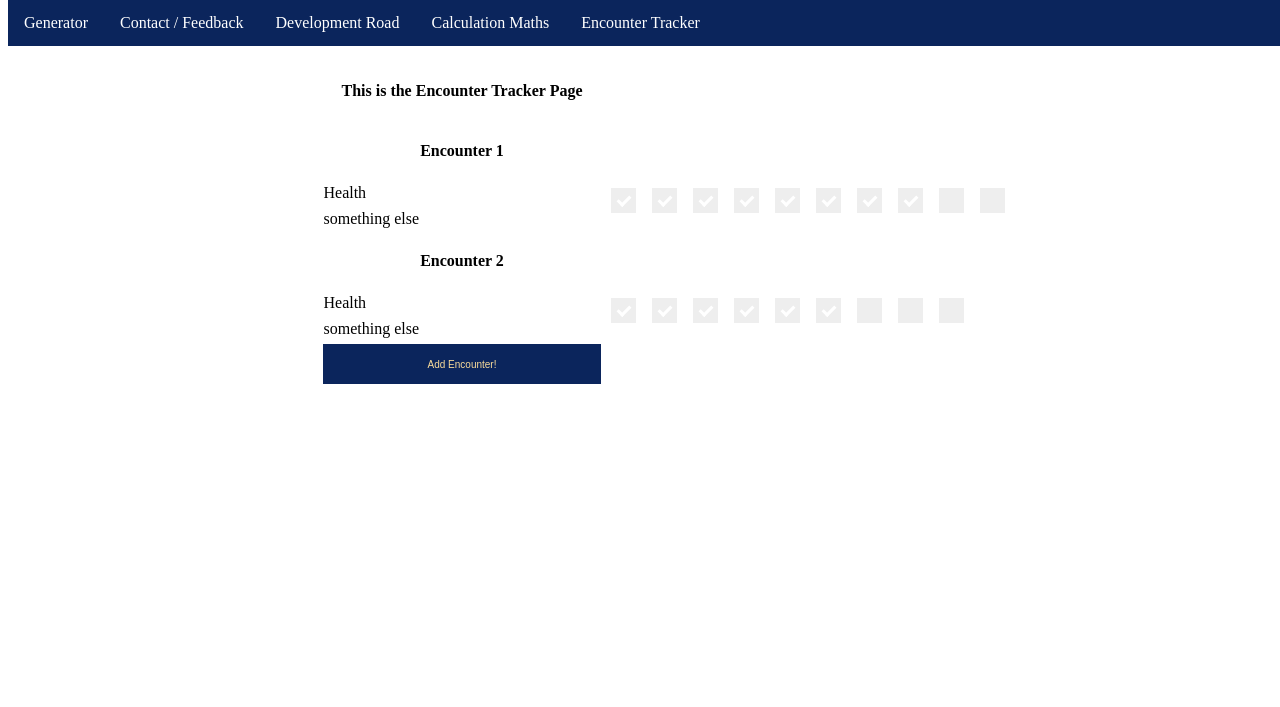
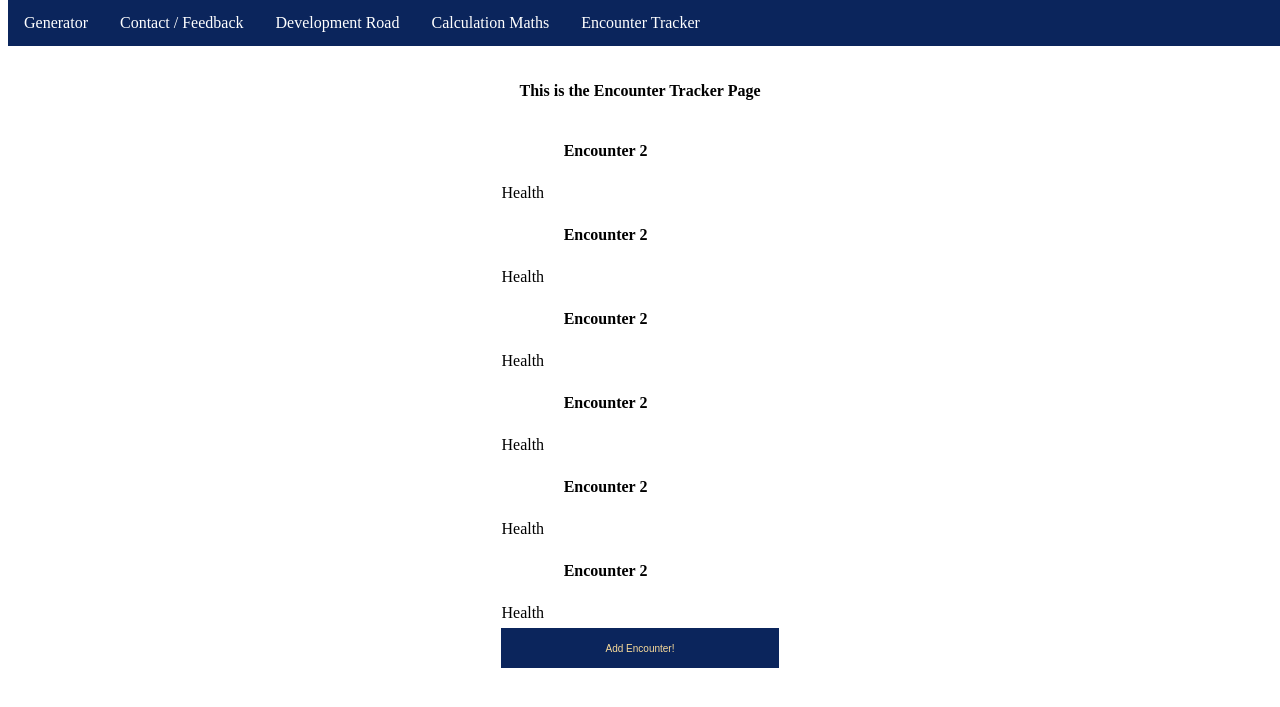
Before and after one commit to BodoBence/RandomVampireGenerator, a Flask app: page /encounter_tracker in a window 1280 px wide. Shown: the top 707 px of the page. Run offline with Flask 2, Linux system fonts and the light colour scheme.

Commit message:
soem improvements with the tracker

```diff
--- a/flaskr/dynamic/encounters.json
+++ b/flaskr/dynamic/encounters.json
@@ -1,14 +1 @@
-[
-    {"health_max": 10,
-     "health_current": 8,
-     "willpower_max": 10,
-     "willpwoer_current": 8,
-     "encounter_number": 1
-    },
-    {"health_max": 9,
-     "health_current": 6,
-     "willpower_max": 10,
-     "willpwoer_current": 5,
-     "encounter_number": 2
-    }
-]
+[{"health_max": 9, "health_current": 6, "willpower_max": 10, "willpower_current": 5, "encounter_number": 2}, {"health_max": 9, "health_current": 6, "willpower_max": 10, "willpower_current": 5, "encounter_number": 2}, {"health_max": 9, "health_current": 6, "willpower_max": 10, "willpower_current": 5, "encounter_number": 2}, {"health_max": 9, "health_current": 6, "willpower_max": 10, "willpower_current": 5, "encounter_number": 2}, {"health_max": 9, "health_current": 6, "willpower_max": 10, "willpower_current": 5, "encounter_number": 2}, {"health_max": 9, "health_current": 6, "willpower_max": 10, "willpower_current": 5, "encounter_number": 2}]
--- a/flaskr/main.py
+++ b/flaskr/main.py
@@ -88,10 +88,12 @@ def development_road():
 def calculation_maths():
     return render_template('calculation_maths.html')
 
-@app.route('/encounter_tracker', methods = ['POST', 'GET'])
+@app.route('/encounter_tracker',  methods = ['POST', 'GET'])
 def encounter_tracker():
+    if request.method == 'POST':
+        server_functions.add_encounter_to_json()
+
     encounters = server_functions.get_encounters()
-    print(encounters)
     return render_template('encounter_tracker.html', encounters = encounters)
 
 # Utility function
--- a/flaskr/server_functions.py
+++ b/flaskr/server_functions.py
@@ -237,3 +237,18 @@ def get_encounters():
     with open(FILE_ENCOUNTERS) as json_file:
         encounters = json.load(json_file)
     return encounters
+
+def add_encounter_to_json():
+    encounters = get_encounters()
+    new_encounter = {
+        "health_max": 9,
+        "health_current": 6,
+        "willpower_max": 10,
+        "willpower_current": 5,
+        "encounter_number": 2
+    }
+
+    encounters.append(new_encounter)
+
+    with open(FILE_ENCOUNTERS, 'w') as json_file:
+        json.dump(encounters, json_file)
--- a/flaskr/static/stylesheets/default_style.css
+++ b/flaskr/static/stylesheets/default_style.css
@@ -1,54 +1,80 @@
 
-:root {--bg: rgb(11, 37, 92);
+:root {
+    --bg: rgb(11, 37, 92);
     --fg: rgb(250, 220, 154);
-       --white: rgb(255, 255, 255);}
+    --grey: rgb(221, 217, 208);
+    --white: rgb(255, 255, 255);
+}
 
-ul {list-style-type: none;
+ul {
+    list-style-type: none;
     margin: 0;
     padding: 0;
     overflow: hidden;
     background-color: var(--bg);
     position: fixed;
     top: 0;
-    width: 100%;}
+    width: 100%;
+}
 
-li {float: left;}
+li {
+    float: left;
+}
 
-li a {display: block;
+li a {
+    display: block;
     color: white;
     text-align: center;
     padding: 14px 16px;
-      text-decoration: none;}
+    text-decoration: none;
+}
 
 /* Change the link color to #111 (black) on hover */
-li a:hover {background-color: var(--fg);}
+li a:hover {
+    background-color: var(--fg);
+}
 
-select {background-color: var(--bg);
+select {
+    background-color: var(--bg);
     width: 140px;
     height: 30px;
-        color: var(--fg);}
+    color: var(--fg);
+}
 
-select:hover{background-color: var(--fg);
+select:hover{
+    background-color: var(--fg);
     color: var(--white);
     border: var(--fg);
-             cursor: pointer;}
+    cursor: pointer;
+}
 
-input {width: 90%;
+input {
+    width: 90%;
     height: 24px;
     background-color: var(--bg);
-       color: var(--fg);}
+    color: var(--fg);
+}
 
-.something {padding: 30px;
-            background-color: var(--bg);}
+.something {
+    padding: 30px;
+    background-color: var(--bg);
+}
 
-.changable_visibility {visibility: visible;}
+.changable_visibility {
+    visibility: visible;
+}
 
-.center {margin-left: auto;
-         margin-right: auto;}
+.center {
+    margin-left: auto;
+    margin-right: auto;
+}
 
-tr.slider_row {height: 40px;}
+tr.slider_row {
+    height: 40px;
+}
 
-.slider {-webkit-appearance: none;
+.slider {
+    -webkit-appearance: none;
     width: 90%;
     height: 5px;
     border-radius: 5px;
@@ -56,23 +82,29 @@ tr.slider_row {height: 40px;}
     outline: none;
     opacity: 0.7;
     -webkit-transition: .2s;
-         transition: opacity .2s;}
+    transition: opacity .2s;
+}
 
-.slider::-webkit-slider-thumb {-webkit-appearance: none;
+.slider::-webkit-slider-thumb {
+    -webkit-appearance: none;
     appearance: none;
     width: 12px;
     height: 12px;
     border-radius: 50%;
     background: var(--fg);
-                               cursor: pointer;}
+    cursor: pointer;
+}
 
-.slider::-moz-range-thumb {width: 10px;
+.slider::-moz-range-thumb {
+    width: 10px;
     height: 10px;
     border-radius: 50%;
     background: var(--bg);
-                           cursor: pointer;}
+    cursor: pointer;
+}
 
-.button_general {background-color: var(--bg);
+.button_general {
+    background-color: var(--bg);
     border: none;
     color: var(--fg);
     padding: 10px 10px;
@@ -82,12 +114,16 @@ tr.slider_row {height: 40px;}
     font-size: 10px;
     cursor: pointer;
     height: 40px;
-            width: 100%;}
+    width: 100%;
+}
 
-.button_general:hover{background-color: var(--fg);
-                      color: var(--white);}
+.button_general:hover{
+    background-color: var(--fg);
+    color: var(--white);
+}
 
-.button_discipline_skills {background-color: var(--bg);
+.button_discipline_skills {
+    background-color: var(--bg);
     border: none;
     color: var(--fg);
     padding: 10px 10px;
@@ -96,17 +132,23 @@ tr.slider_row {height: 40px;}
     display: inline-block;
     font-size: 10px;
     cursor: pointer;
-                           height: 30px;}
+    height: 30px;
+}
 
-th {vertical-align: top;
+th {
+    vertical-align: top;
     font-weight: bold;
     text-align: center;
-    padding: 20px;}
+    padding: 20px;
+}
 
-.discipline_name {text-align: left;
-                  padding: 0px;}
+.discipline_name {
+    text-align: left;
+    padding: 0px;
+}
 
-td {vertical-align: top;
+td {
+    vertical-align: top;
     padding: 2px;
     font-weight: normal;
     text-align: left;
@@ -114,16 +156,19 @@ td {vertical-align: top;
     hyphens: auto;}
 
 
-.discipline_skills {visibility: collapse;
+.discipline_skills {
+    visibility: collapse;
     padding: 0px;}
 
-.dot_filled {height: 10px;
+.dot_filled {
+    height: 10px;
     width: 10px;
     background-color: var(--bg);
     border-radius: 50%;
     display: inline-block;}
 
-.dot_unfilled {height: 10px;
+.dot_unfilled {
+    height: 10px;
     width: 10px;
     background-color: var(--fg);
     border-radius: 50%;
@@ -144,50 +189,13 @@ td {vertical-align: top;
     user-select: none;
 }
 
-/* Hide the browser's default checkbox */
-.tracker_container input {
-    position: absolute;
-    opacity: 0;
-    cursor: pointer;
-    height: 0;
-    width: 0;
+.tracker_filled {
+    background-color: var(--bg);
+    height: 10px;
+    width: 10px;
 }
-
-/* Create a custom checkbox */
-.tracker_checkmark {
-    position: absolute;
-    top: 0;
-    left: 0;
-    height: 25px;
-    width: 25px;
-    background-color: #eee;
+.tracker_unfilled {
+    background-color: var(--grey);
+    height: 10px;
+    width: 10px;
 }
-
-/* On mouse-over, add a grey background color */
-.tracker_container:hover input ~ .tracker_checkmark {
-    background-color: #ccc;
-}
-/* Create the checkmark/indicator (hidden when not checked) */
-.tracker_checkmark:after {
-    content: "";
-    position: absolute;
-    display: none;
-  }
-
-  /* Show the checkmark when checked */
-  .tracker_container input:checked ~ .tracker_checkmark:after {
-    display: block;
-  }
-
-  /* Style the checkmark/indicator */
-  .tracker_container .tracker_checkmark:after {
-    left: 9px;
-    top: 5px;
-    width: 5px;
-    height: 10px;
-    border: solid white;
-    border-width: 0 3px 3px 0;
-    -webkit-transform: rotate(45deg);
-    -ms-transform: rotate(45deg);
-    transform: rotate(45deg);
-  }
--- a/flaskr/templates/encounter_card.html
+++ b/flaskr/templates/encounter_card.html
@@ -5,28 +5,13 @@
 <tr>
     <td> Health </td>
     <td>
-        <table>
+        <div class="tracker_container">
             {% for i in range(0, encounter['health_current']) %}
-                <td>
-                    <label class="tracker_container">
-                        <input type="checkbox" checked="checked">
-                        <span class="tracker_checkmark"></span>
-                    </label>
-                </td>
+                <span class="tracker_filled"></span>
+             {% endfor %}
+            {% for i in range(0, encounter['health_max'] - encounter['health_current']) %}
+                <span class="tracker_unfilled"></span>
             {% endfor %}
-            {% for i in range(0, encounter['health_max'] - encounter['health_current']) %}
-                <td>
-                    <label class="tracker_container">
-                        <input type="checkbox">
-                        <span class="tracker_checkmark"></span>
-                    </label>
-                </td>
-            {% endfor %}
-        </table>
+        </div>
     </td>
 </tr>
-<tr>
-    <td>
-        something else
-    </td>
-</tr>
--- a/flaskr/templates/encounter_tracker.html
+++ b/flaskr/templates/encounter_tracker.html
@@ -10,16 +10,16 @@
             <tr style="height: 50px;">
             </tr>
             <tr>
-                <th>
+                <th colspan="3">
                    This is the Encounter Tracker Page
                 </th>
             </tr>
-            {% for encounter in encounters %}
-                {% include "encounter_card.html" %}
-            {% endfor %}
+                {% for encounter in encounters %}
+                    {% include "encounter_card.html" %}
+                {% endfor %}
             <tr>
-                <td>
-                    <form method="POST">
+                <td colspan="3">
+                    <form action="/encounter_tracker" method="POST">
                         <input type="submit" class="button_general" value="Add Encounter!">
                     </form>
                 </td>
```
Lines whose indentation alone changed are shown as unchanged.
